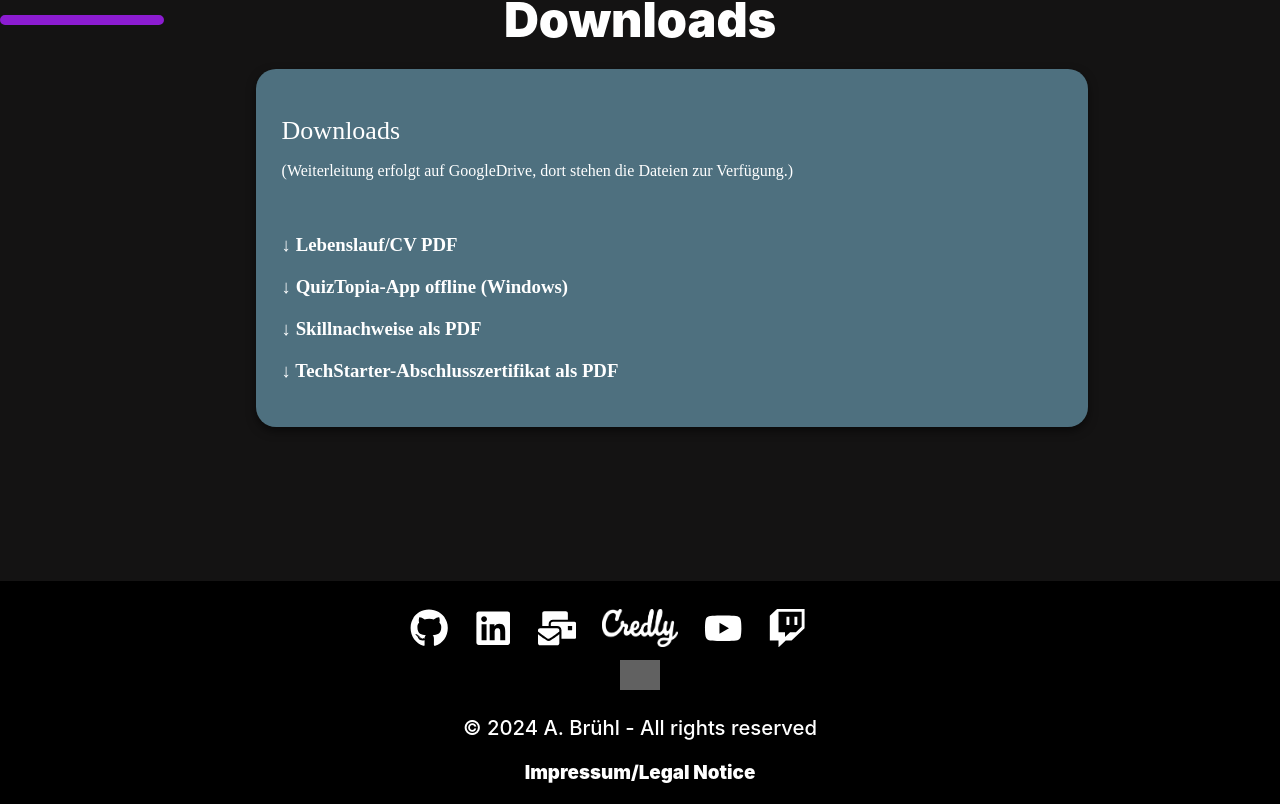
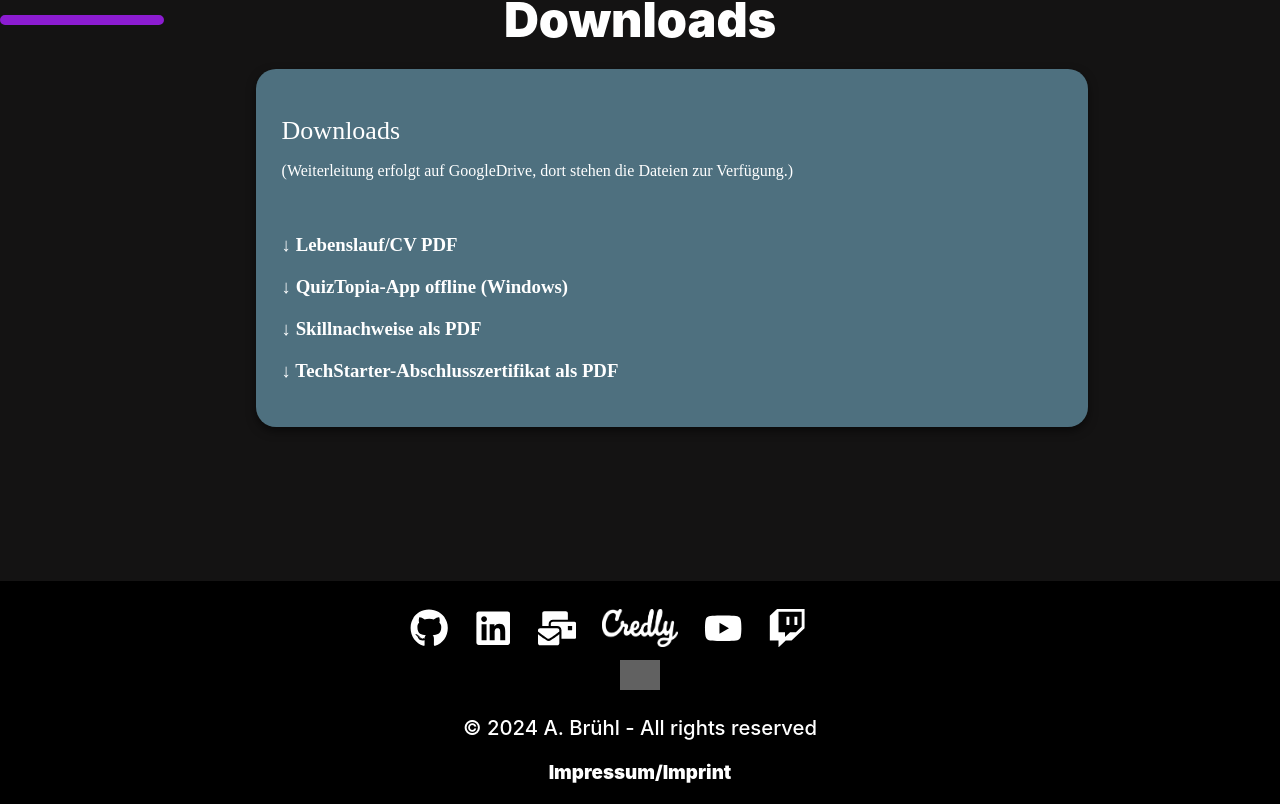
Before and after one commit to AndiBruehl/my-portfolio, a React (Create React App) app: page / in a window 1280 px wide. Shown: the part 9543-10347 px from the top of the page. Built offline with nearby package versions, Linux system fonts and the light colour scheme; grey boxes are pictures that could not be loaded.

Commit message:
update contact-component and imprint

```diff
--- a/src/components/Contact/Contact.js
+++ b/src/components/Contact/Contact.js
@@ -142,7 +142,7 @@ const Contacts = () => {
         onClick={openImprint}
         style={{ textDecoration: "none" }}
       >
-        Impressum/Legal Notice{" "}
+        Impressum/Imprint{" "}
       </a>
       {isContactModalOpen && <ContactModal onClose={closeContactModal} />}
       {isImprintModalOpen && <ImprintModal onClose={closeImprintModal} />}
```
